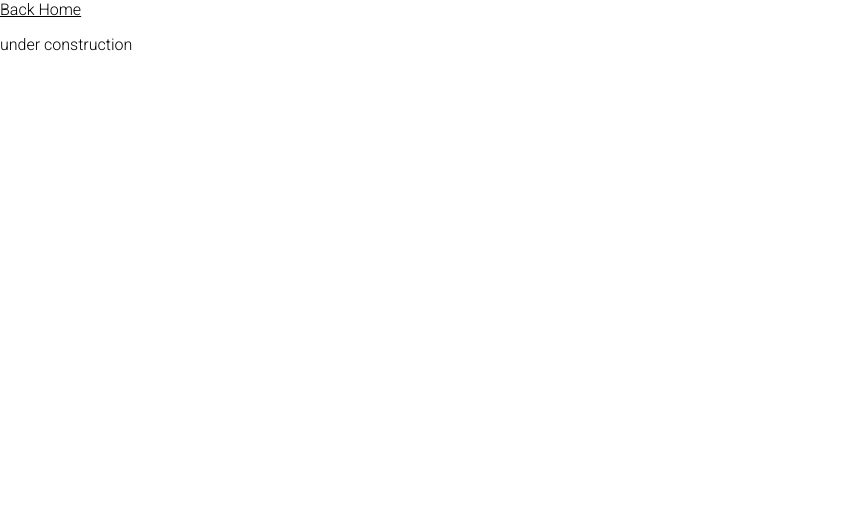
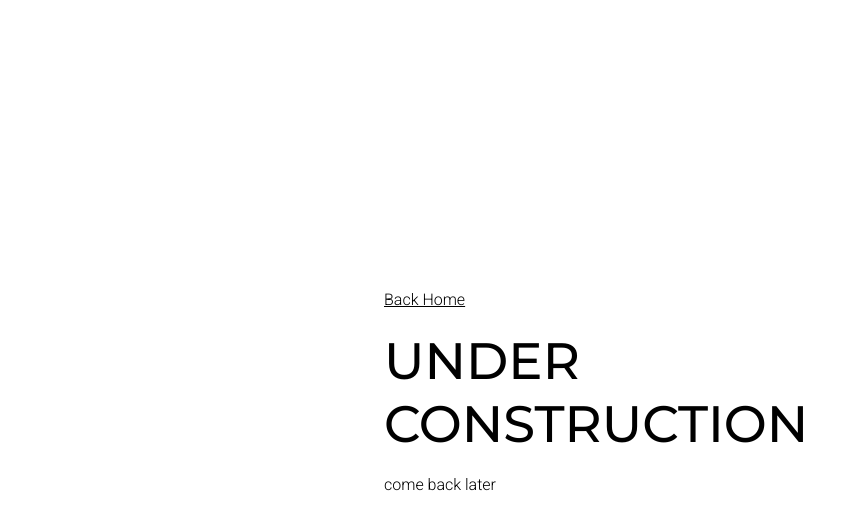
Before and after one commit to elaine-ch/personal-site, a plain HTML site: page projects.html in a window 1280 px wide. Shown: the whole page, without its empty margins (0-865 px from the left). Drawn offline with Linux system fonts and the light colour scheme.

Commit message:
made project page look better

```diff
--- a/projects.html
+++ b/projects.html
@@ -13,6 +13,10 @@
 </head>
 
 <body>
-    <a href="index.html"> Back Home </a>
-    <p>under construction</p>
+    <div class="center">
+        <a href="index.html"> Back Home </a>
+        <h1>UNDER CONSTRUCTION</h1>
+        <p>come back later</p>
+    </div>
+
 </body>
```
